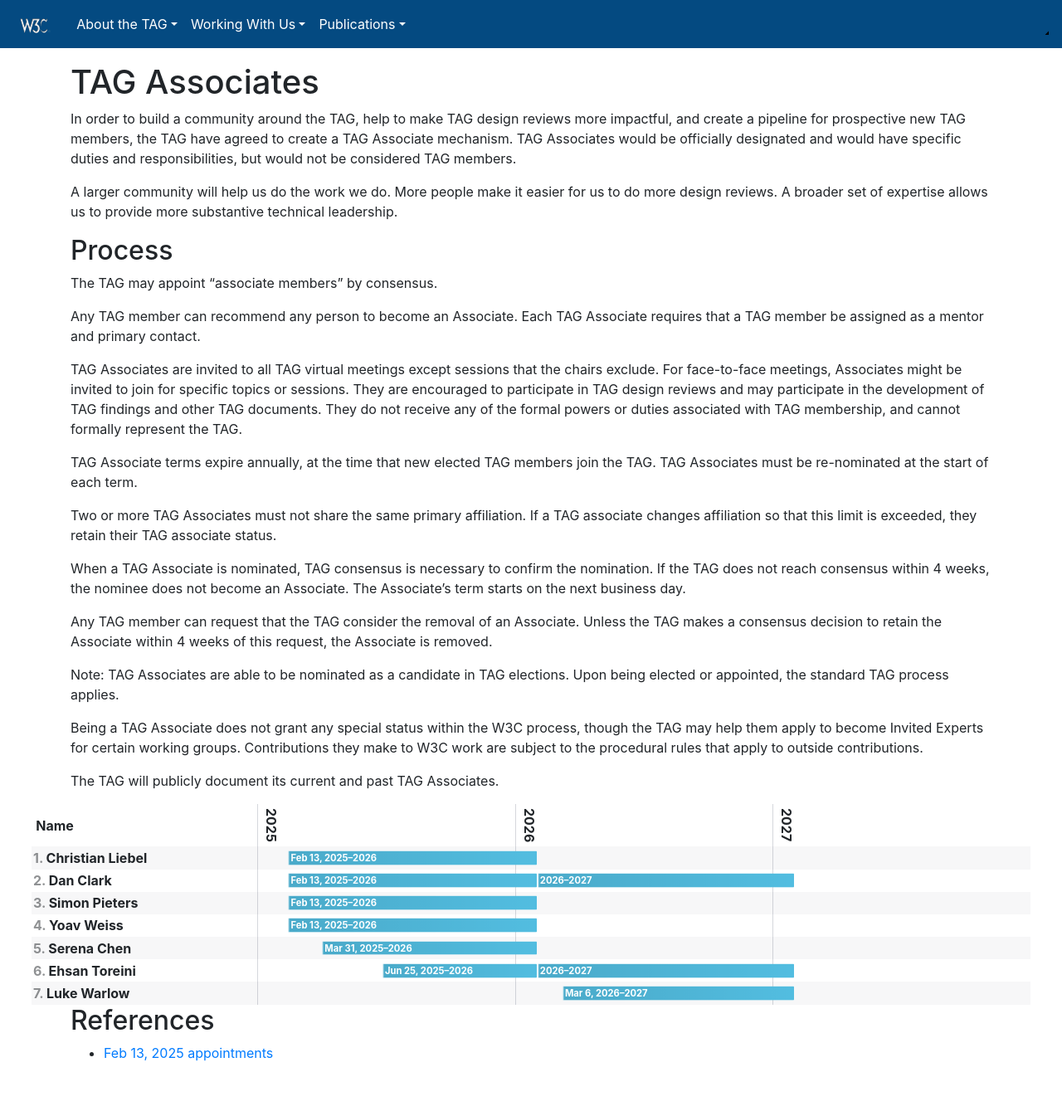
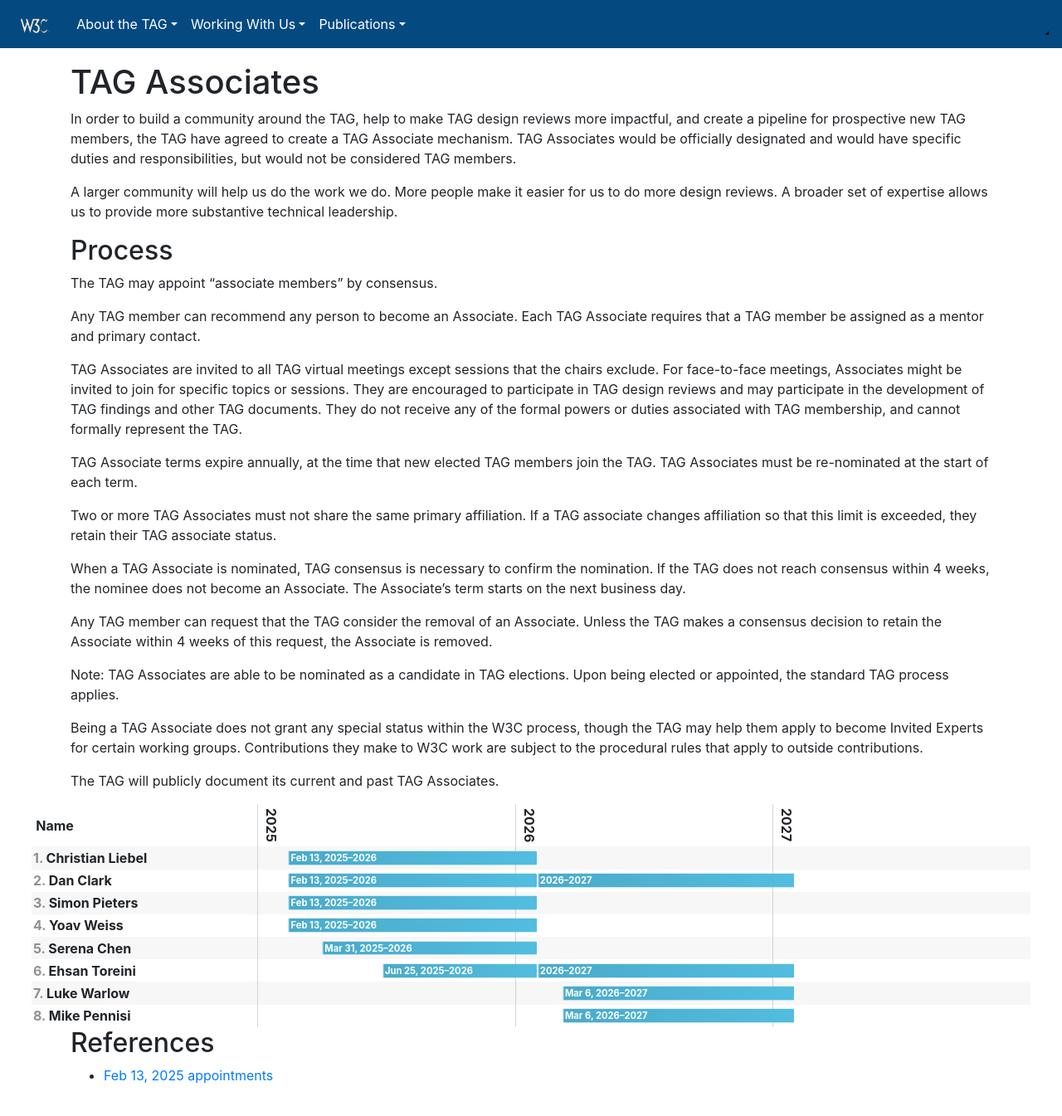
Before and after one commit to w3ctag/tag.w3.org, a Jekyll site: the page built from associates/index.md, in a window 1280 px wide and 1364 px high. Shown: the top 1345 px of the window at 83% size. Built offline with Jekyll 4.4.1, drawn with Linux system fonts in a browser that asks for light colours; nearby versions of some CDN libraries; library files that are not in the unit come from our copies.

Commit message:
Add Mike as associate for this year
Backdate start date in keeping with rationale described in
a78edaf9f4993065ff8df3f93ad391d16c40ef64

```diff
--- a/_data/associates.yaml
+++ b/_data/associates.yaml
@@ -46,3 +46,7 @@ associates:
   terms:
   - start: 2026-03-06
     end: 2027-01-31
+- name: "Mike Pennisi"
+  terms:
+  - start: 2026-03-06
+    end: 2027-01-31
```
